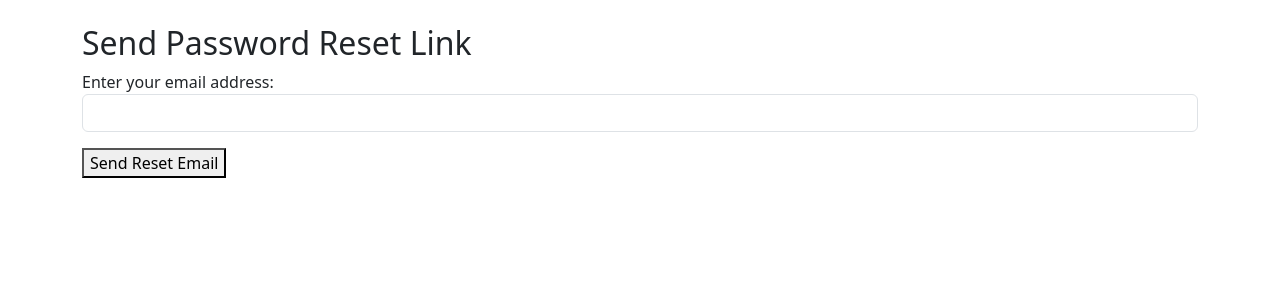
After one commit to Novaai/Helpdesk, a Django app: page /users/user/password-reset/ in a window 1280 px wide. The commit adds this page. Shown: the top 300 px of the page. Run offline with Django 5.2, Linux system fonts and the light colour scheme.

Commit message:
Added login independent password reset request function for login page.

```diff
--- a/users/templates/authenticate/login.html
+++ b/users/templates/authenticate/login.html
@@ -36,7 +36,7 @@
       </div>
     </form>
     <br>
-    <a href="{% url 'users:register' %}">Create an account</a>
+    <a href="{% url 'users:register' %}">Create an account</a> <br> <a href="{% url 'users:send_password_reset_non_admin' %}">Forgot your password?</a>
   </div>
 </div>
 {% endblock %}
--- /dev/null
+++ b/users/templates/users/submit_reset_email.html
@@ -0,0 +1,22 @@
+{% extends 'base.html' %}
+
+{% block content %}
+<h2>Send Password Reset Link</h2>
+<form method="post">
+    {% csrf_token %}
+    <label for="user_id">Enter your email address:</label>
+      <div class="mb-3">
+        <input
+          type="text"
+          class="form-control"
+          name="user_email"
+          required
+        >
+      </div>
+    <button type="submit">Send Reset Email</button>
+</form>
+
+{% for message in messages %}
+    <p>{{ message }}</p>
+{% endfor %}
+{% endblock %}
--- a/users/urls.py
+++ b/users/urls.py
@@ -7,6 +7,7 @@ urlpatterns = [
     path('login/', views.login_user, name="custom_login"),  # <-- changed to 'login/'
     path('logout/', views.logout_user, name='logout_user'), # <-- consistent naming
     path('admin/send-password-reset/', views.send_password_reset, name='send_password_reset'),
+    path('user/password-reset/', views.send_password_reset_non_admin, name='send_password_reset_non_admin'),
     path("register/", views.register_user, name="register"),
     path("role-requests/", views.review_role_requests, name="review_role_requests"),
 ]
--- a/users/views.py
+++ b/users/views.py
@@ -51,6 +51,9 @@ def is_any_admin(user):
     ).exists() or user.is_superuser
 
 
+
+
+
 @user_passes_test(is_any_admin)
 def send_password_reset(request):
     if request.method == 'POST':
@@ -75,10 +78,42 @@ def send_password_reset(request):
     return render(request, 'users/send_password_reset.html', {'users': users})
 
 
+def send_password_reset_non_admin(request):
+    if request.method == 'POST':
+        user_email = request.POST.get('user_email', '').strip()
+
+        # Use the built-in form directly with the email string
+        form = PasswordResetForm({'email': user_email})
+        if form.is_valid():
+            form.save(
+                request=request,  # needed to build absolute URLs
+                use_https=request.is_secure(),
+                email_template_name='users/password_reset_email.html',
+                # subject_template_name='users/password_reset_subject.txt',  # optional
+                #For live # from_email='no-reply@yourdomain.com',  # optional, else DEFAULT_FROM_EMAIL
+            )
+            # Always use a neutral message
+            messages.success(
+                request,
+                "If the user is registered, a password reset link has been sent to their email address."
+            )
+            return redirect('users:custom_login')
+        else:
+            # Form invalid (bad email format, etc.) – still return neutral wording
+            messages.error(
+                request,
+                "If the user is registered, a password reset link has been sent to their email address."
+            )
+            return redirect('users:custom_login')
+
+    # GET: render simple form to submit an email address
+    return render(request, 'users/submit_reset_email.html')
+
+
+
 
 
 DEFAULT_ROLE_NAME = "Helpdesk Users"
-
 @never_cache
 def register_user(request):
     # If already logged in, keep them out of /register
```
Also changed, not shown: db.sqlite3, users/templates/users/send_password_reset.html (line endings or trailing spaces).
